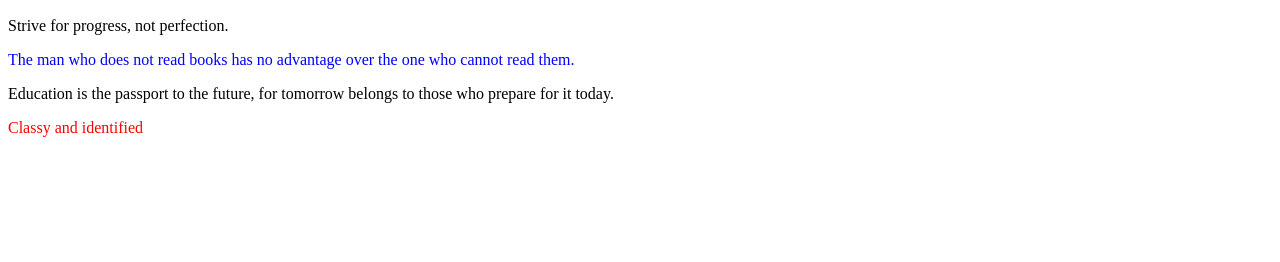
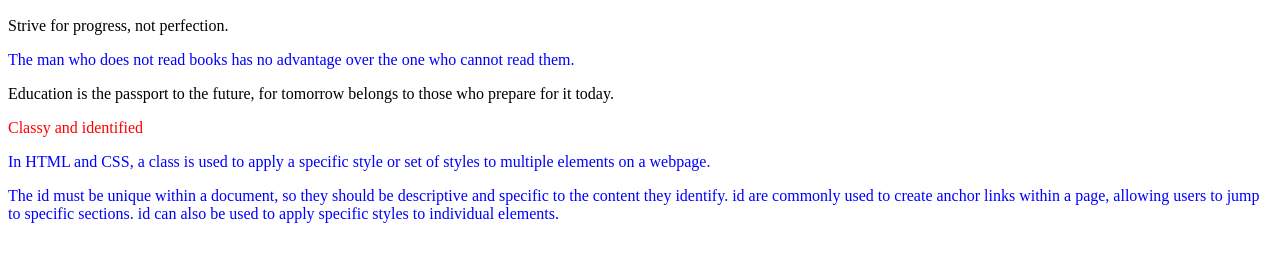
Before and after one commit to ljurado72/Classes-and-IDs, a plain HTML site: page index.html in a window 1280 px wide. Shown: the part 110-372 px from the top of the page. Drawn offline with Linux system fonts and the light colour scheme.

Commit message:
Task 5 complete

```diff
--- a/index.html
+++ b/index.html
@@ -29,7 +29,12 @@
       </section>
     <section
     <h2 class="red">Classy and identified</h2>
-
+  <p id="descriptiom" class="blue">
+    In HTML and CSS, a class is used to apply a specific style or set of styles to multiple elements on a webpage.
+  </p>
+  <p id="descriptiom" class="blue">
+    The id must be unique within a document, so they should be descriptive and specific to the content they identify. id are commonly used to create anchor links within a page, allowing users to jump to specific sections. id can also be used to apply specific styles to individual elements.
+  </p>
     </section
     </main>
   </body>
```
